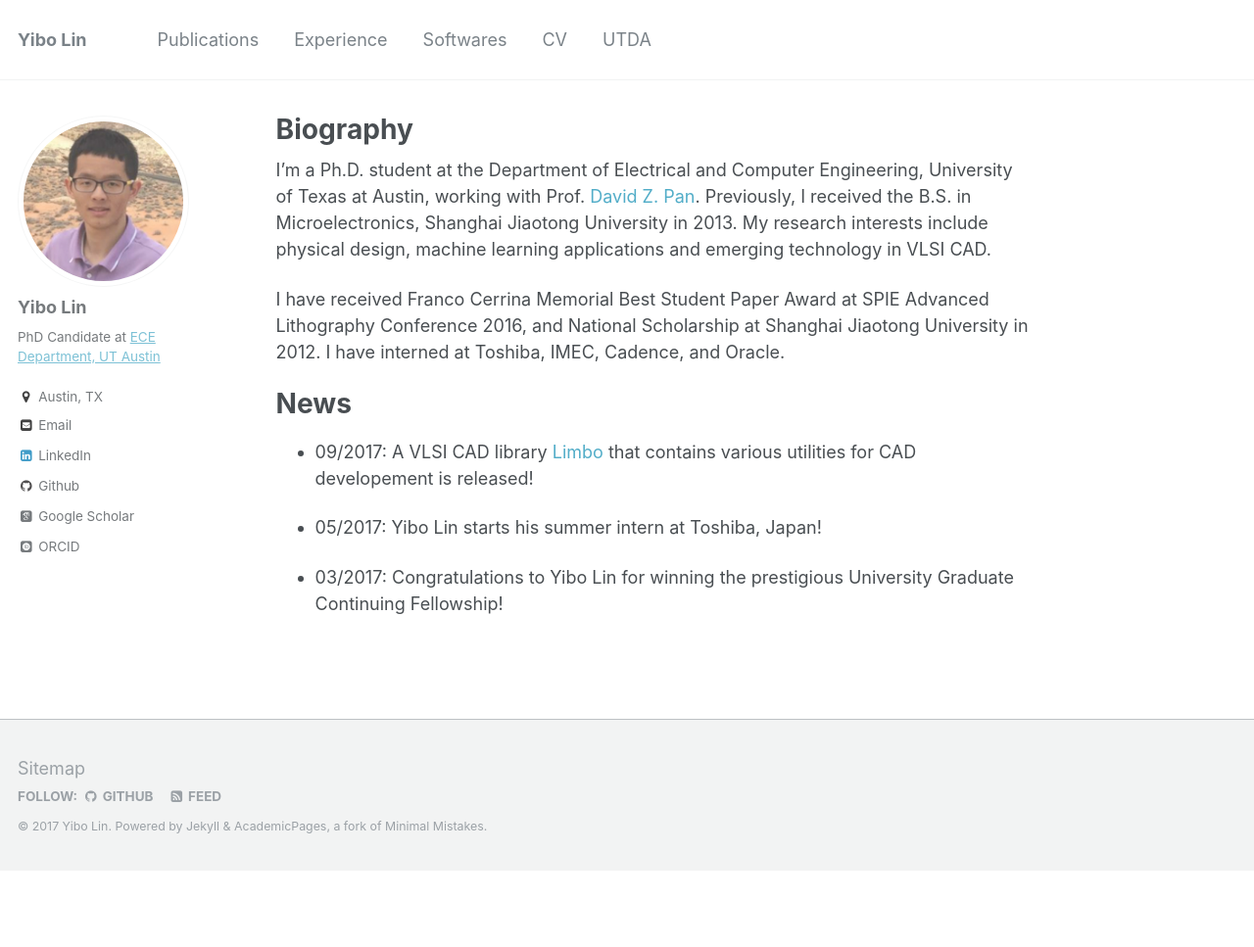
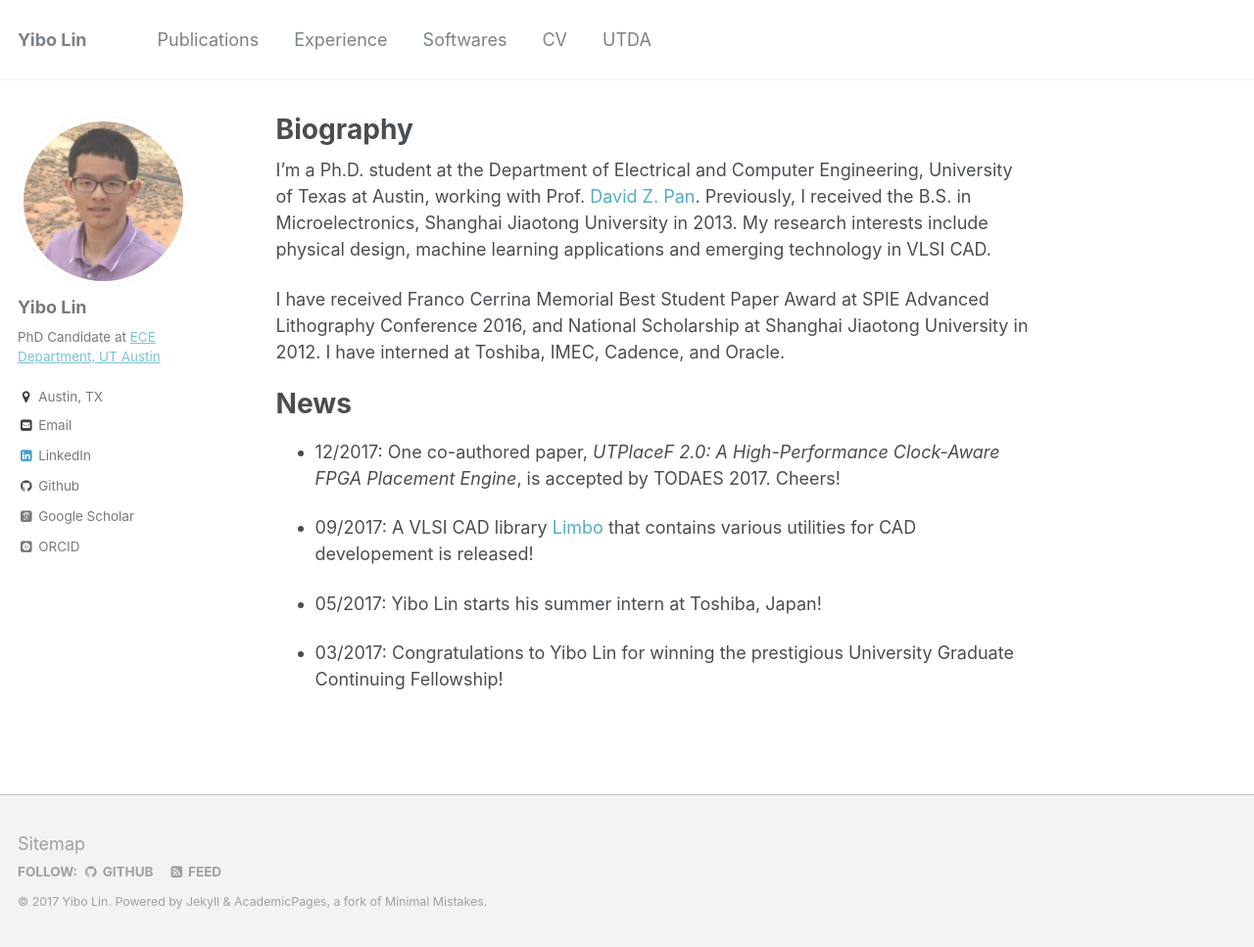
Before and after one commit to limbo018/limbo018.github.io, a Jekyll site: the page built from _pages/about.md, in a window 1280 px wide and 967 px high. Shown: the whole window at 98% size. Built offline with Jekyll 4.4.1, drawn with Linux system fonts in a browser that asks for light colours; some web fonts are replaced.

Commit message:
add cheers for Wuxi's new paper

```diff
--- a/_pages/about.md
+++ b/_pages/about.md
@@ -20,6 +20,8 @@ I have interned at Toshiba, IMEC, Cadence, and Oracle.
 News
 ======
 
+* 12/2017: One co-authored paper, _UTPlaceF 2.0: A High-Performance Clock-Aware FPGA Placement Engine_, is accepted by TODAES 2017. Cheers!
+
 * 09/2017: A VLSI CAD library [Limbo](https://github.com/limbo018/Limbo) that contains various utilities for CAD developement is released!
 
 * 05/2017: Yibo Lin starts his summer intern at Toshiba, Japan!
```
